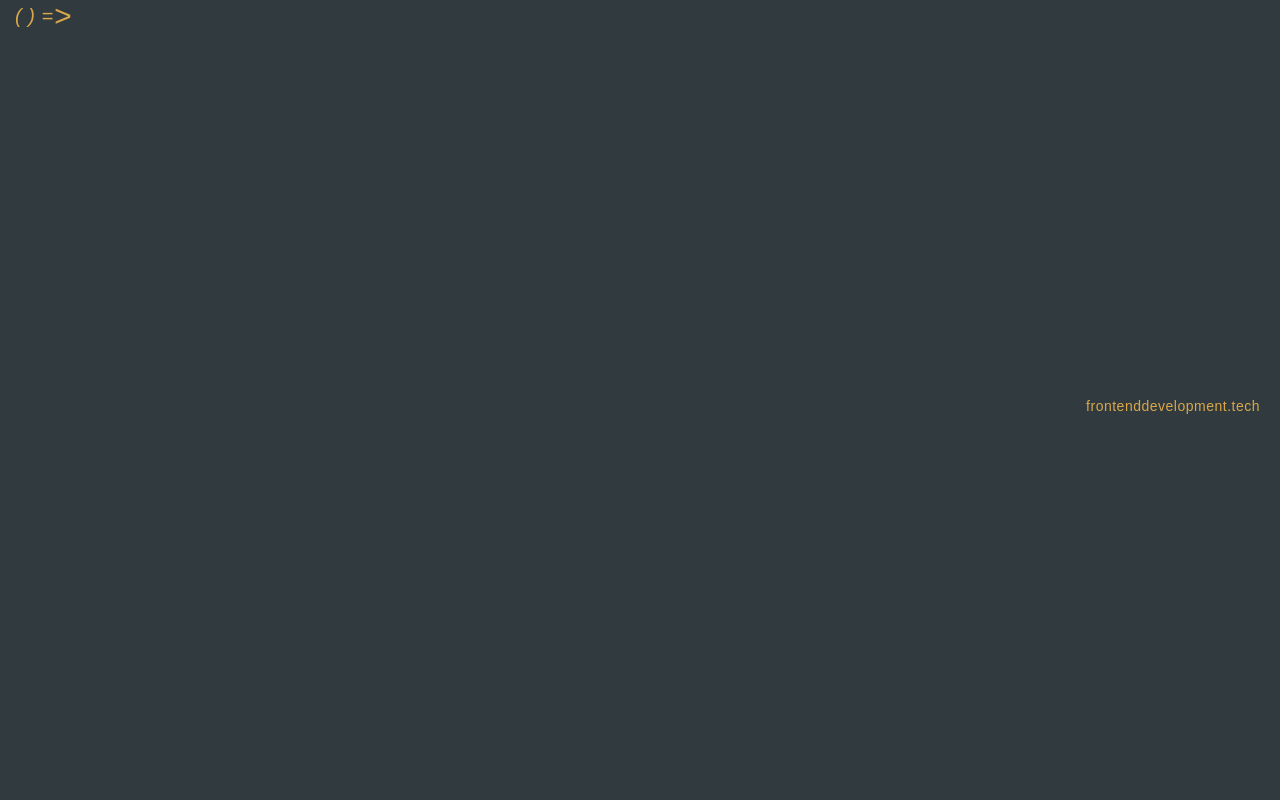
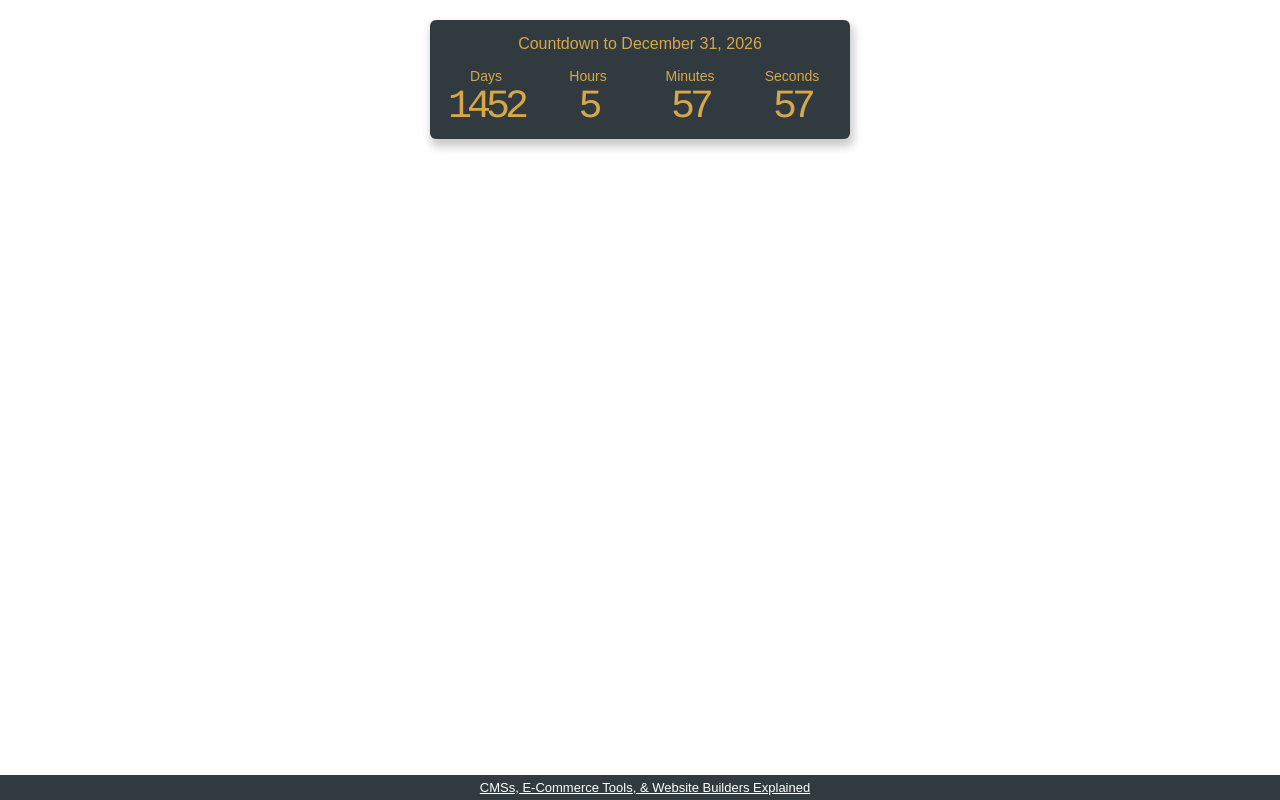
Before and after one commit to eastcoastdeveloper/angular-countdown-timer-component, an Angular app: page / in a window 1280 px wide. Shown: the top 800 px of the page. Built offline with nearby package versions, Linux system fonts and the light colour scheme.

Commit message:
2 files modified

```diff
--- a/src/index.html
+++ b/src/index.html
@@ -1,11 +1,7 @@
-<header>
-  <div class="fat-arrow">
-    <span>( ) =</span>
-    <span class="caret">&#62;</span>
-  </div>
-  <a href="https://frontenddevelopment.tech/" target="_blank"
-    >frontenddevelopment.tech</a
+<my-app>loading</my-app>
+
+<footer>
+  <a href="https://tinyurl.com/3m5hyrk5" target="_blank"
+    >CMSs, E-Commerce Tools, & Website Builders Explained</a
   >
-</header>
-
-<my-app>loading</my-app>
+</footer>
--- a/src/styles.scss
+++ b/src/styles.scss
@@ -5,45 +5,17 @@ body {
   padding: 0;
   margin: 0 !important;
 }
-header {
-  font: normal 14px sans-serif;
-  letter-spacing: 0.5px;
-  cursor: pointer;
+
+// footer style
+footer {
+  position: fixed;
+  bottom: 0;
+  font: normal 13px sans-serif;
   background-color: #313b3f;
-  color: $yellowGold;
-  overflow: auto;
-  padding: 5px 20px 7px 15px;
-  position: relative;
-  .fat-arrow {
-    position: relative;
-    float: left;
-    height: 100%;
-    display: grid;
-    grid-template-columns: repeat(2, auto);
-    span {
-      font-size: 20px;
-      font-style: italic;
-    }
-    .caret {
-      font-size: 30px;
-      line-height: 22px;
-      display: inline-block;
-      font-weight: lighter;
-    }
-  }
+  width: 100%;
+  padding: 5px;
+  text-align: center;
   a {
-    text-decoration: none;
-    position: absolute;
-    right: 20px;
-    top: 50%;
-    transform: translateY(-50%);
-    float: right;
-    color: $yellowGold;
+    color: white;
   }
 }
-
-@media screen and (max-width: 768px) {
-  header {
-    display: none;
-  }
-}
```
